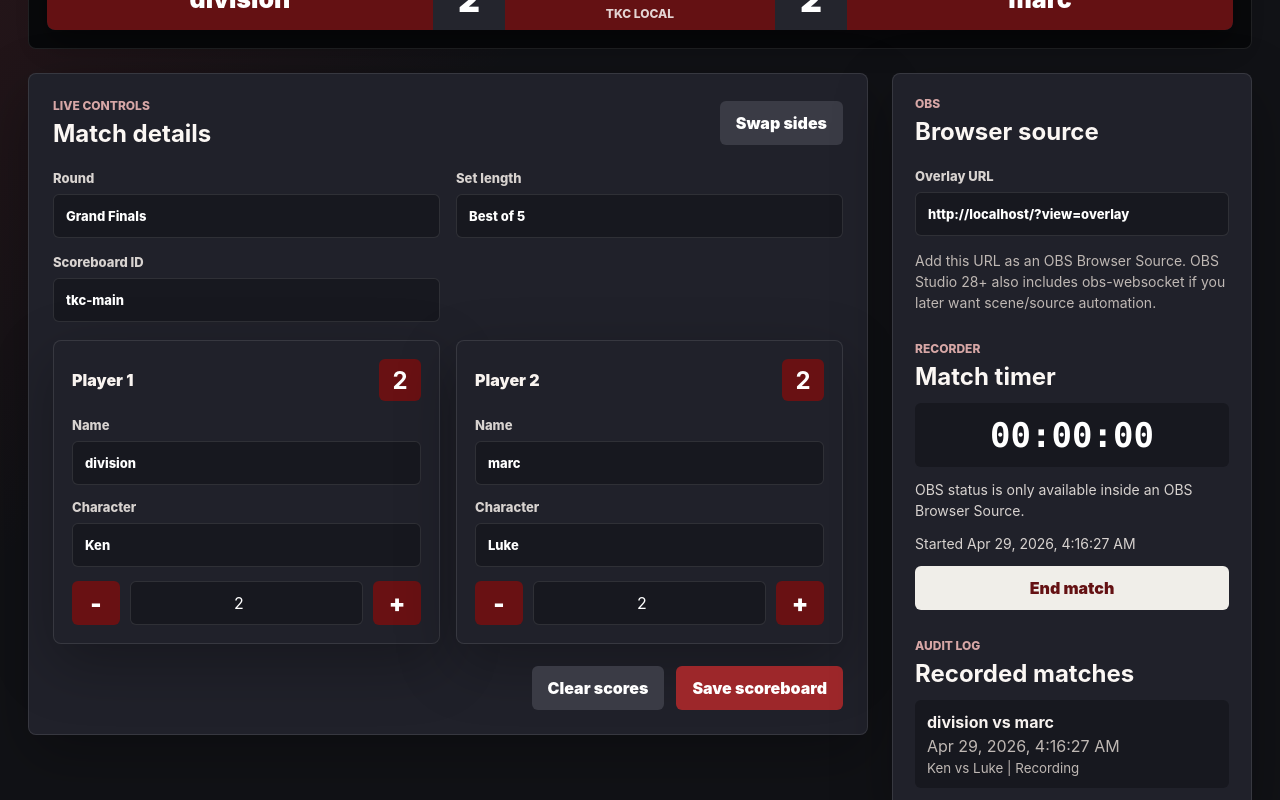
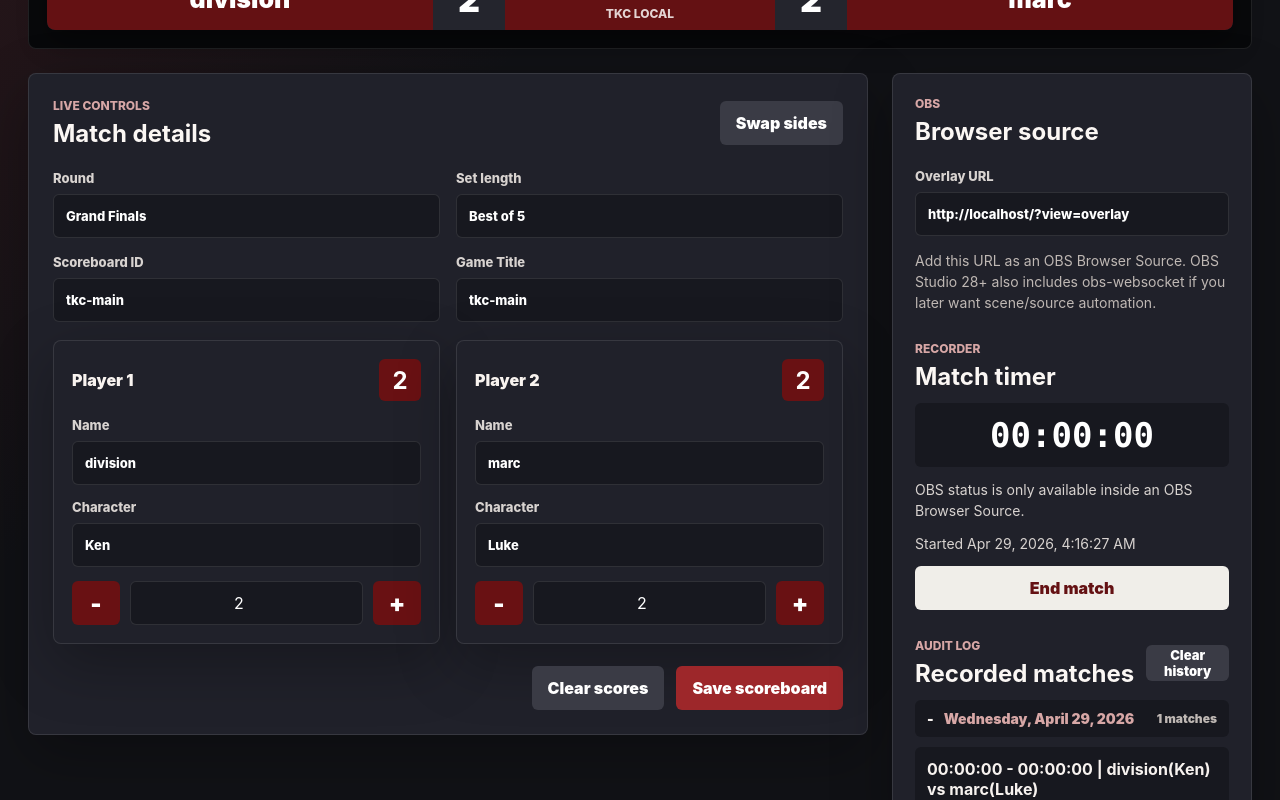
Before and after one commit to Adsea-Helmetguy/TKC_scoreboard, a React (Vite) app in the folder frontend/: page / in a window 1280 px wide. Both pictures are taken after a click on the button "Start match". Shown: the part 229-1029 px from the top of the page. Built offline with nearby package versions, Linux system fonts and the light colour scheme.

Commit message:
improved data storing details

```diff
--- a/frontend/src/App.css
+++ b/frontend/src/App.css
@@ -290,6 +290,72 @@ button:hover {
   gap: 12px;
 }
 
+.history-heading {
+  display: grid;
+  grid-template-columns: 1fr auto;
+  align-items: center;
+  gap: 12px;
+}
+
+.history-heading h2 {
+  white-space: nowrap;
+}
+
+.history-day {
+  display: grid;
+  gap: 10px;
+}
+
+.history-day summary {
+  display: grid;
+  grid-template-columns: 1fr auto;
+  align-items: center;
+  gap: 10px;
+  border-radius: 6px;
+  padding: 10px 12px;
+  color: #d7a7a6;
+  background: #17181f;
+  cursor: pointer;
+  list-style: none;
+  font-size: 14px;
+  font-weight: 900;
+  letter-spacing: 0;
+}
+
+.history-day summary::-webkit-details-marker {
+  display: none;
+}
+
+.history-day summary::before {
+  content: "+";
+  color: #f7f2ef;
+}
+
+.history-day[open] summary::before {
+  content: "-";
+}
+
+.history-day summary {
+  grid-template-columns: auto 1fr auto;
+}
+
+.history-day summary small {
+  color: #bfb8b4;
+  font-size: 12px;
+}
+
+.clear-history-button {
+  min-height: 36px;
+  padding: 0 12px;
+  background: #3a3b45;
+  font-size: 13px;
+}
+
+button:disabled {
+  cursor: not-allowed;
+  opacity: 0.45;
+}
+
 .history-item {
   display: grid;
   gap: 4px;
--- a/frontend/src/App.tsx
+++ b/frontend/src/App.tsx
@@ -23,8 +23,16 @@ type MatchRecording = {
   id: string;
   startedAt: string;
   endedAt?: string;
+  startedTimelineSeconds?: number;
+  endedTimelineSeconds?: number;
   startedState: MatchState;
   endedState?: MatchState;
+};
+
+type RecordingGroup = {
+  dateKey: string;
+  dateLabel: string;
+  recordings: MatchRecording[];
 };
 
 type ObsStatus = {
@@ -102,23 +110,36 @@ function formatTime(value: string) {
   }).format(new Date(value));
 }
 
+function formatDateKey(value: string) {
+  const date = new Date(value);
+  const year = date.getFullYear();
+  const month = (date.getMonth() + 1).toString().padStart(2, "0");
+  const day = date.getDate().toString().padStart(2, "0");
+
+  return `${year}-${month}-${day}`;
+}
+
+function formatDateLabel(value: string) {
+  return new Intl.DateTimeFormat(undefined, {
+    dateStyle: "full",
+  }).format(new Date(value));
+}
+
 function clampScore(score: number) {
   return Math.max(0, Math.min(99, score));
 }
 
-function getDuration(startedAt: string, endedAt?: string) {
+function getDurationSeconds(startedAt: string, endedAt?: string) {
   if (!endedAt) {
-    return "Recording";
+    return 0;
   }
 
-  const duration = Math.max(
+  return Math.max(
     0,
-    Math.round((new Date(endedAt).getTime() - new Date(startedAt).getTime()) / 1000),
+    Math.round(
+      (new Date(endedAt).getTime() - new Date(startedAt).getTime()) / 1000,
+    ),
   );
-  const minutes = Math.floor(duration / 60);
-  const seconds = duration % 60;
-
-  return `${minutes}:${seconds.toString().padStart(2, "0")}`;
 }
 
 function formatClock(totalSeconds: number) {
@@ -146,6 +167,26 @@ function App() {
   );
   const [obsElapsedSeconds, setObsElapsedSeconds] = useState(0);
   const activeRecording = recordings.find((recording) => !recording.endedAt);
+  const recordingGroups = useMemo<RecordingGroup[]>(() => {
+    return recordings.reduce<RecordingGroup[]>((groups, recording) => {
+      const dateKey = formatDateKey(recording.startedAt);
+      const existingGroup = groups.find((group) => group.dateKey === dateKey);
+
+      if (existingGroup) {
+        existingGroup.recordings.push(recording);
+        return groups;
+      }
+
+      return [
+        ...groups,
+        {
+          dateKey,
+          dateLabel: formatDateLabel(recording.startedAt),
+          recordings: [recording],
+        },
+      ];
+    }, []);
+  }, [recordings]);
 
   useEffect(() => {
     const channel = new BroadcastChannel(CHANNEL_NAME);
@@ -260,11 +301,17 @@ function App() {
     setRecordings(trimmedRecordings);
   }
 
+  function clearRecordings() {
+    localStorage.removeItem(RECORDINGS_KEY);
+    setRecordings([]);
+  }
+
   function startMatch() {
     const startedAt = new Date().toISOString();
     const recording: MatchRecording = {
       id: crypto.randomUUID(),
       startedAt,
+      startedTimelineSeconds: obsElapsedSeconds,
       startedState: {
         ...draft,
         updatedAt: startedAt,
@@ -288,6 +335,7 @@ function App() {
       return {
         ...recording,
         endedAt,
+        endedTimelineSeconds: obsElapsedSeconds,
         endedState: {
           ...draft,
           updatedAt: endedAt,
@@ -328,9 +376,33 @@ function App() {
     }));
   }
 
+  function getRecordingTimeline(recording: MatchRecording) {
+    const startSeconds = recording.startedTimelineSeconds ?? 0;
+    const endSeconds =
+      recording.endedTimelineSeconds ??
+      (recording.endedAt
+        ? startSeconds +
+          getDurationSeconds(recording.startedAt, recording.endedAt)
+        : obsElapsedSeconds);
+
+    return `${formatClock(startSeconds)} - ${formatClock(endSeconds)}`;
+  }
+
+  function getPlayerTimelineLabel(player: Player, fallbackName: string) {
+    const name = player.name || fallbackName;
+    const character = player.character || "Unknown";
+
+    return `${name}(${character})`;
+  }
+
   if (isOverlay) {
     return <ScoreboardOverlay match={match} />;
   }
+
+  const gameRosters = {
+    "Street Fighter 6": ["Ryu", "Ken", "Chun-Li", "Luke"],
+    "Tekken 8": ["Jin", "Kazuya", "King", "Nina"],
+  };
 
   return (
     <main className="app-shell">
@@ -409,6 +481,15 @@ function App() {
                 }
               />
             </label>
+            <label>
+              Game Title
+              <input
+                value={draft.id}
+                onChange={(event) =>
+                  setDraft({ ...draft, id: event.target.value })
+                }
+              />
+            </label>
           </div>
 
           <div className="players-grid">
@@ -478,7 +559,9 @@ function App() {
             )}
             <button
               type="button"
-              className={activeRecording ? "record-button is-recording" : "record-button"}
+              className={
+                activeRecording ? "record-button is-recording" : "record-button"
+              }
               onClick={activeRecording ? endMatch : startMatch}
             >
               {activeRecording ? "End match" : "Start match"}
@@ -486,29 +569,50 @@ function App() {
           </div>
 
           <div className="history-list">
+            <div className="history-heading">
               <div>
                 <p className="eyebrow">Audit Log</p>
                 <h2>Recorded matches</h2>
               </div>
+              <button
+                type="button"
+                className="clear-history-button"
+                onClick={clearRecordings}
+                disabled={recordings.length === 0}
+              >
+                Clear history
+              </button>
+            </div>
             {recordings.length === 0 ? (
               <p className="empty-state">No matches recorded yet.</p>
             ) : (
-              recordings.map((recording) => (
+              recordingGroups.map((group) => (
+                <details
+                  className="history-day"
+                  key={group.dateKey}
+                  open={group === recordingGroups[0]}
+                >
+                  <summary>
+                    <span>{group.dateLabel}</span>
+                    <small>{group.recordings.length} matches</small>
+                  </summary>
+                  {group.recordings.map((recording) => (
                     <article className="history-item" key={recording.id}>
-                  <strong>
-                    {recording.startedState.left.name || "Player 1"} vs{" "}
-                    {recording.startedState.right.name || "Player 2"}
+                      <strong className="timeline-entry">
+                        {getRecordingTimeline(recording)} |{" "}
+                        {getPlayerTimelineLabel(
+                          recording.startedState.left,
+                          "Player 1",
+                        )}{" "}
+                        vs{" "}
+                        {getPlayerTimelineLabel(
+                          recording.startedState.right,
+                          "Player 2",
+                        )}
                       </strong>
-                  <span>
-                    {formatTime(recording.startedAt)}
-                    {recording.endedAt ? ` - ${formatTime(recording.endedAt)}` : ""}
-                  </span>
-                  <small>
-                    {recording.startedState.left.character || "Unknown"} vs{" "}
-                    {recording.startedState.right.character || "Unknown"} |{" "}
-                    {getDuration(recording.startedAt, recording.endedAt)}
-                  </small>
                     </article>
+                  ))}
+                </details>
               ))
             )}
           </div>
```
Lines whose indentation alone changed are shown as unchanged.
